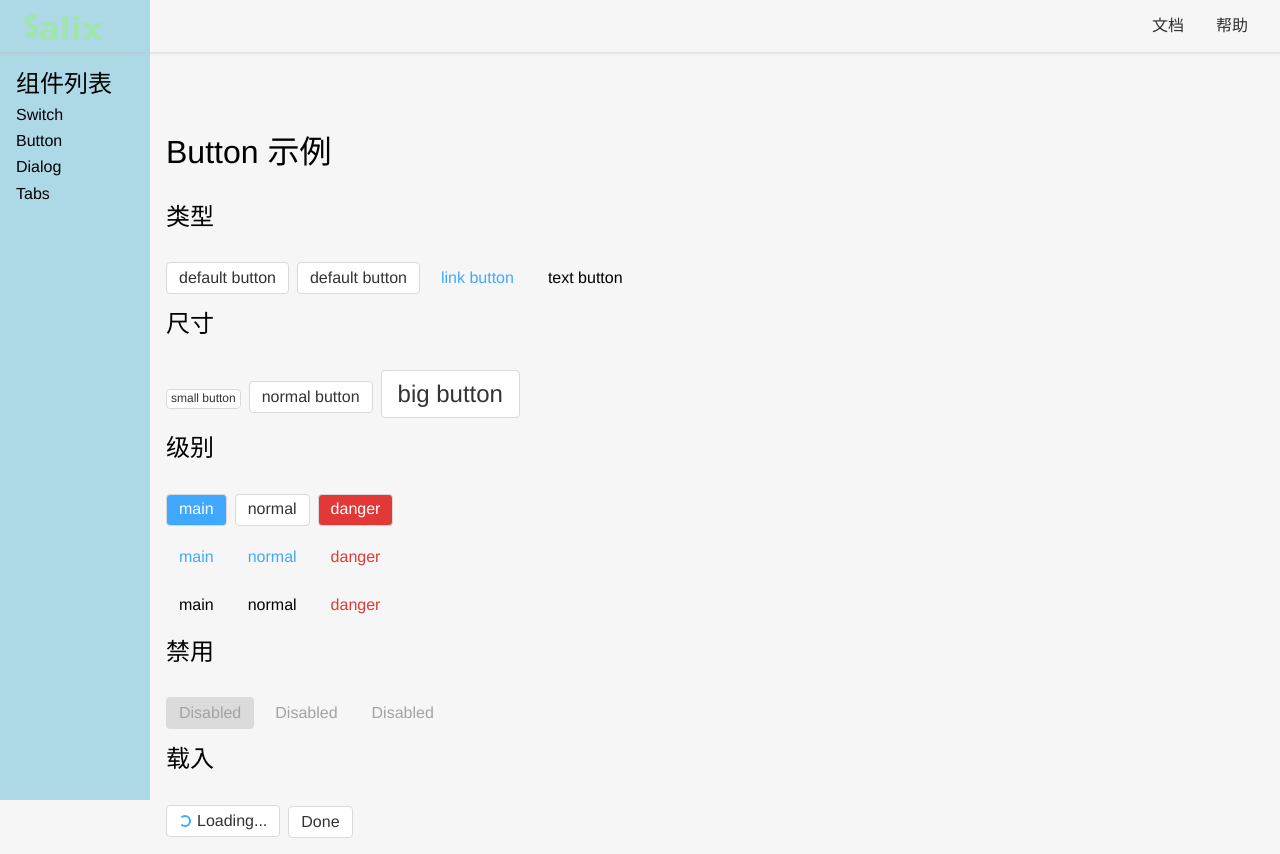
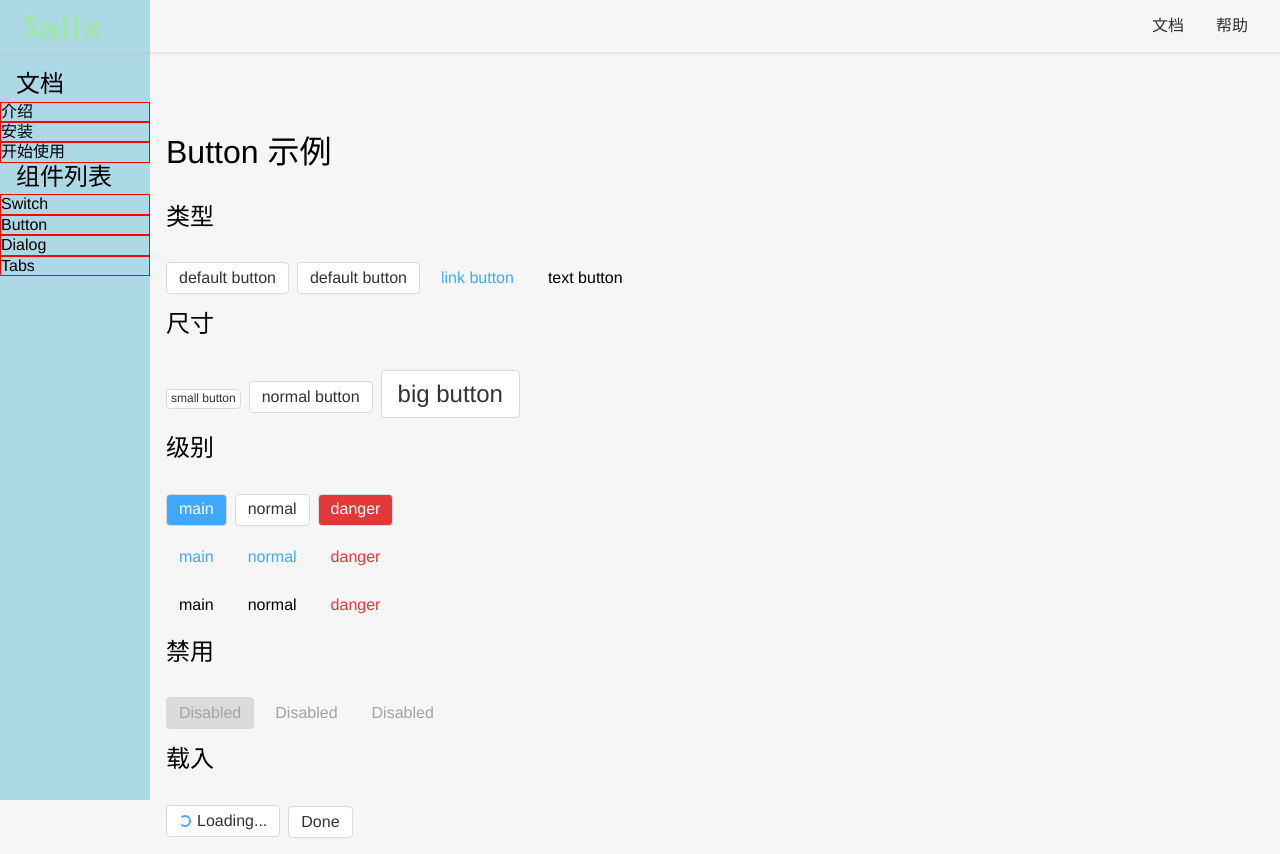
Before and after one commit to YeeeeRQ/salix-ui, a Vue app: page /#/doc/button in a window 1280 px wide. Built offline with nearby package versions, Linux system fonts and the light colour scheme.

Commit message:
路由创建

```diff
--- a/src/router.ts
+++ b/src/router.ts
@@ -1,5 +1,8 @@
 import Home from "./views/Home.vue";
 import Doc from "./views/Doc.vue";
+import Intro from './views/Intro.vue';
+import GetStarted from './views/GetStarted.vue';
+import Install from './views/Install.vue';
 import DocDemo from "./components/demo/DocDemo.vue";
 import SwitchDemo from './components/demo/SwitchDemo.vue';
 import ButtonDemo from './components/demo/ButtonDemo.vue';
@@ -22,6 +25,9 @@
       component: Doc,
       children: [
         { path: "", component: DocDemo},
+        { path: "intro", component: Intro},
+        { path: "get-started", component: GetStarted},
+        { path: "install", component: Install},
         { path: "switch", component: SwitchDemo },
         { path: "button", component: ButtonDemo },
         { path: "dialog", component: DialogDemo },
--- a/src/views/Doc.vue
+++ b/src/views/Doc.vue
@@ -1,9 +1,21 @@
 <template>
   <div>
     <div class="layout">
-            <TopNav class="nav" />
+      <TopNav :toggleMenuButtonVisible="true" class="nav" />
       <div class="content">
         <aside v-if="asideVisible">
+          <h2>文档</h2>
+          <ol>
+            <li>
+              <router-link to="/doc/intro">介绍</router-link>
+            </li>
+            <li>
+              <router-link to="/doc/install">安装</router-link>
+            </li>
+            <li>
+              <router-link to="/doc/get-started">开始使用</router-link>
+            </li>
+          </ol>
           <h2>组件列表</h2>
           <ol>
             <li>
@@ -24,13 +36,12 @@
           <router-view />
         </main>
       </div>
-
     </div>
   </div>
 </template>
 
 <script lang="ts">
-import TopNav from '../components/TopNav.vue'
+import TopNav from "../components/TopNav.vue";
 import { inject, Ref } from "vue";
 
 export default {
@@ -38,28 +49,24 @@
   components: { TopNav },
 
   setup() {
-
-        const asideVisible = inject<Ref<boolean>>('asideVisible');
-        console.log('Doc MenuVisible:' + asideVisible.value);
-        return { asideVisible }
-    }
-}
-
-
-
+    const asideVisible = inject<Ref<boolean>>("asideVisible");
+    console.log("Doc MenuVisible:" + asideVisible.value);
+    return { asideVisible };
+  },
+};
 </script>
 
-<style lang="scss">
+<style lang="scss" scoped>
 .layout {
   display: flex;
   flex-direction: column;
   height: 100vh;
 
-    >.nav {
+  > .nav {
     flex-shrink: 0;
   }
 
-    >.content {
+  > .content {
     flex-grow: 1;
 
     padding-top: 50px;
@@ -69,18 +76,18 @@
       padding-left: 0;
     }
   }
-
 }
 
 .content {
   display: flex;
 
-    >aside {
+  > aside {
     // display: none;
     flex-shrink: 0;
+    z-index: 5;
   }
 
-    >main {
+  > main {
     flex-grow: 1;
     padding: 16px;
     // background: lightgreen;
@@ -89,21 +96,36 @@
 
 aside {
   background-color: lightblue;
+  // border: 5px dashed 1px;
   width: 150px;
-    padding: 16px;
+
   position: fixed;
   top: 0;
   left: 0;
+
+  // padding: 16px;
   padding-top: 70px;
   height: 100%;
 
-    >h2 {
+  > h2 {
     margin-bottom: 4px;
+    padding-left: 16px;
   }
 
-    >ol {
-        >li {
-            padding: 4px 0;
+  > ol {
+    display: block;
+    display: flex;
+    flex-direction: column;
+    > li {
+      display: inline-block;
+      border: 1px solid red;
+      // padding: 4px 0;
+      // padding-left: 16px;
+      // padding-top: 6px;
+      :hover {
+        // background-color: #f6f6f6;
+        background: black;
+      }
     }
   }
 }
--- /dev/null
+++ b/src/views/GetStarted.vue
@@ -0,0 +1,14 @@
+<template>
+    <div>GetStarted</div>
+</template>
+
+<script lang="ts">
+export default {
+    name: "GetStarted"
+}
+</script>
+
+<style lang="scss" scoped>
+
+
+</style>
--- /dev/null
+++ b/src/views/Install.vue
@@ -0,0 +1,14 @@
+<template>
+    <div>Install</div>
+</template>
+
+<script lang="ts">
+export default {
+    name: "Install"
+}
+</script>
+
+<style lang="scss" scoped>
+
+
+</style>
--- /dev/null
+++ b/src/views/Intro.vue
@@ -0,0 +1,14 @@
+<template>
+    <div>Intro</div>
+</template>
+
+<script lang="ts">
+export default {
+    name: "Intro"
+}
+</script>
+
+<style lang="scss" scoped>
+
+
+</style>
```
Lines whose indentation alone changed are shown as unchanged.
